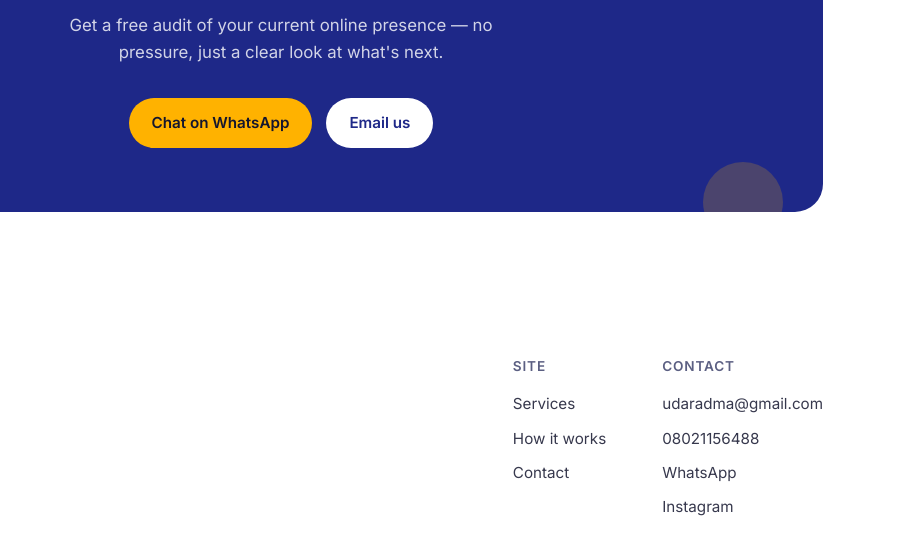
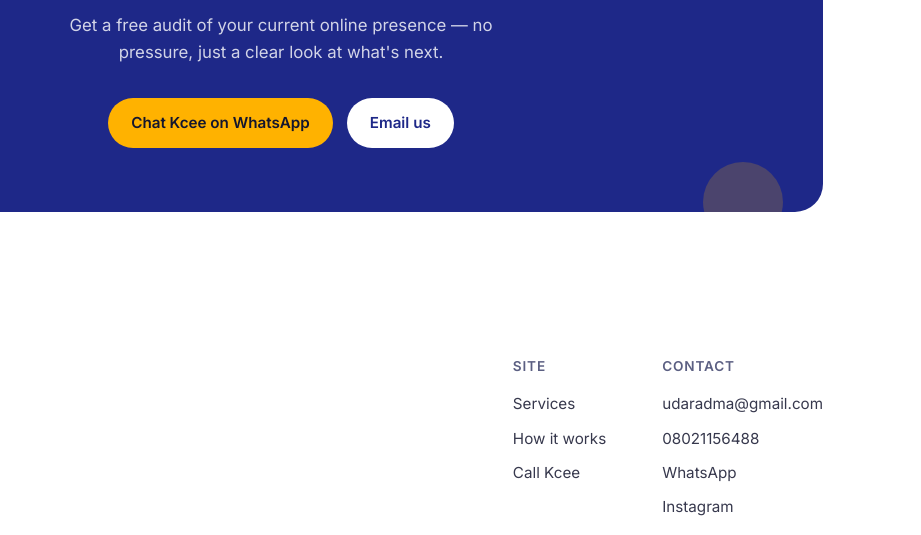
Before and after one commit to udaradma/udara, a plain HTML site: page index.html in a window 1280 px wide. Shown: the part 2284-2819 px from the top of the page, 359-1280 px from the left. Drawn offline with Linux system fonts and the light colour scheme.

Commit message:
Update index.html

```diff
--- a/index.html
+++ b/index.html
@@ -614,7 +614,7 @@
       <h2>Ready to grow your business?</h2>
       <p>Get a free audit of your current online presence — no pressure, just a clear look at what's next.</p>
       <div class="cta-band-btns">
-        <a href="https://wa.me/2348021156488" class="btn btn-primary">Chat on WhatsApp</a>
+        <a href="https://wa.me/2348021156488" class="btn btn-primary">Chat Kcee on WhatsApp</a>
         <a href="mailto:udaradma@gmail.com" class="btn btn-white">Email us</a>
       </div>
     </div>
@@ -637,7 +637,7 @@
           <h4>Site</h4>
           <a href="#services">Services</a>
           <a href="#how">How it works</a>
-          <a href="#contact">Contact</a>
+          <a href="#contact">Call Kcee</a>
         </div>
         <div class="footer-col">
           <h4>Contact</h4>
```
